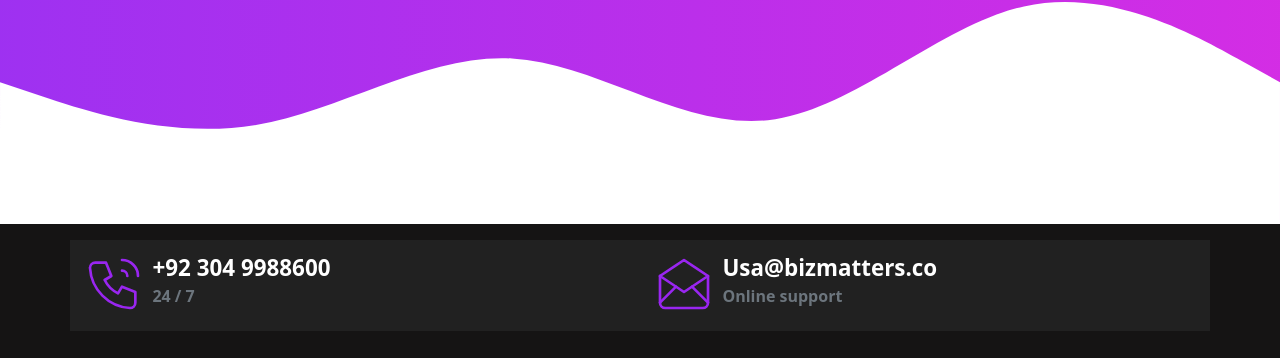
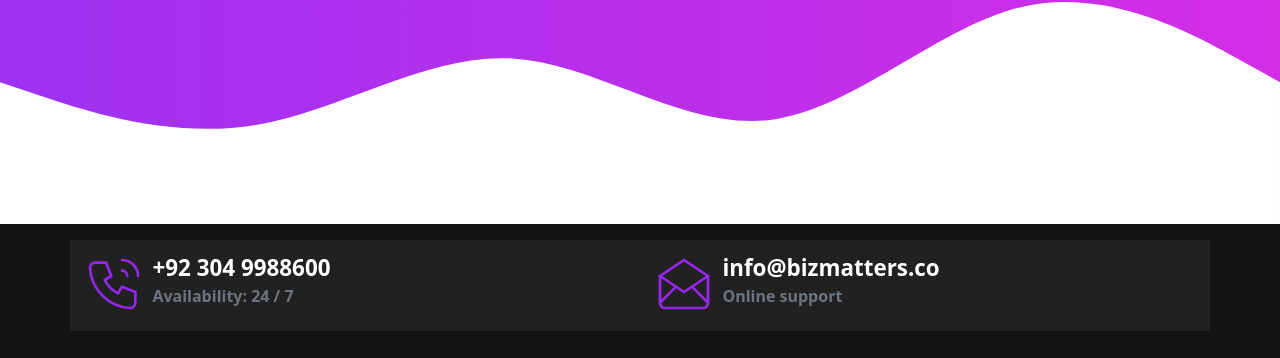
Before and after one commit to faizy644/bizmatters, a website: page service2.html in a window 1280 px wide. Shown: the part 1258-1616 px from the top of the page. Drawn offline with nearby package versions, Linux system fonts and the light colour scheme; files that its build step writes are made by us from their sources.

Commit message:
Update service2.html

```diff
--- a/service2.html
+++ b/service2.html
@@ -138,7 +138,7 @@
         </div>
         <div class="contact-box__info">
           <a href="https://wa.me/+923049988600" target="_blank" class="contact-box__info--title">+92 304 9988600</a>
-          <p class="contact-box__info--subtitle">   24 / 7</p>
+          <p class="contact-box__info--subtitle"> Availability: 24 / 7</p>
         </div>
       </div>
       <!-- CONTENT FOR EMAIL  -->
@@ -153,7 +153,7 @@
           </svg>
         </div>
         <div class="contact-box__info">
-          <a href="mailto:Usa@bizmatters.co" class="contact-box__info--title">Usa@bizmatters.co</a>
+          <a href="mailto:info@bizmatters.co" class="contact-box__info--title">info@bizmatters.co</a>
           <p class="contact-box__info--subtitle">Online support</p>
         </div>
       </div>
```
